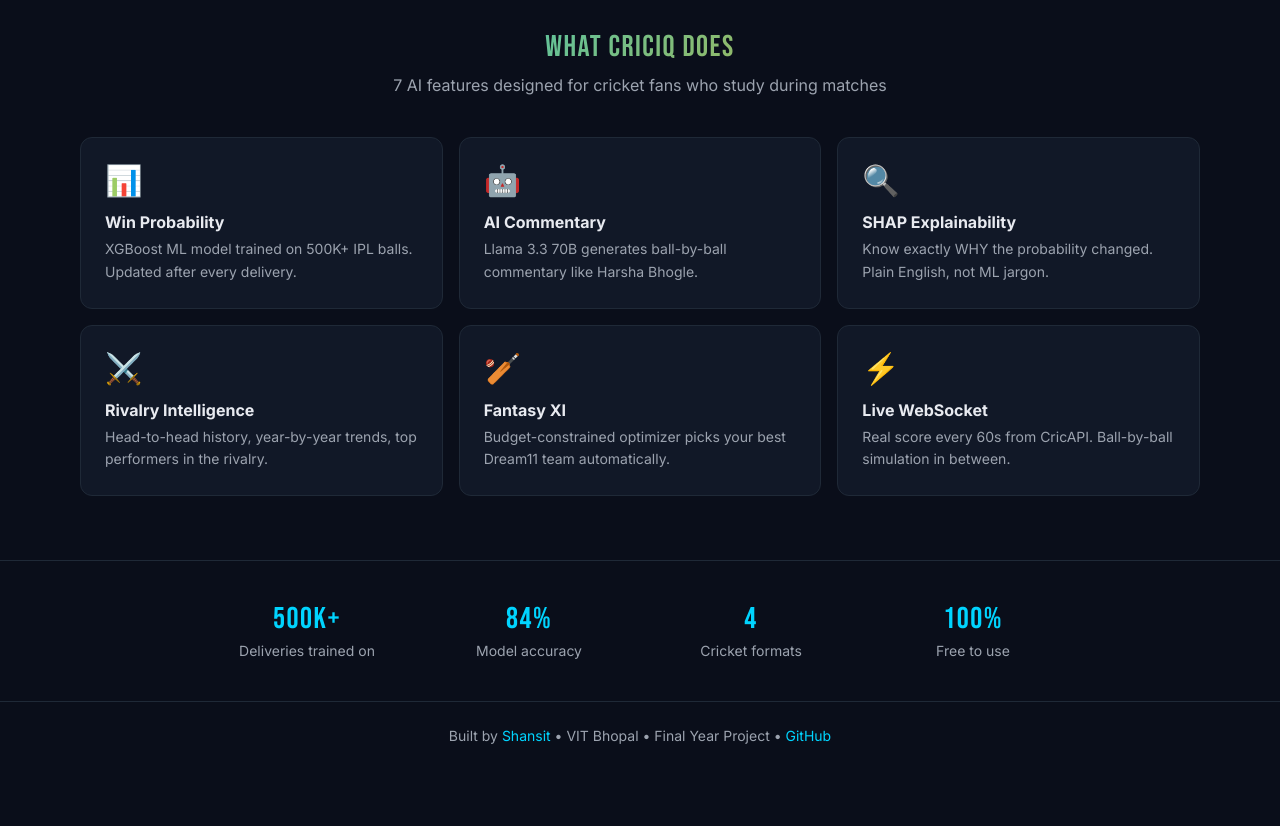
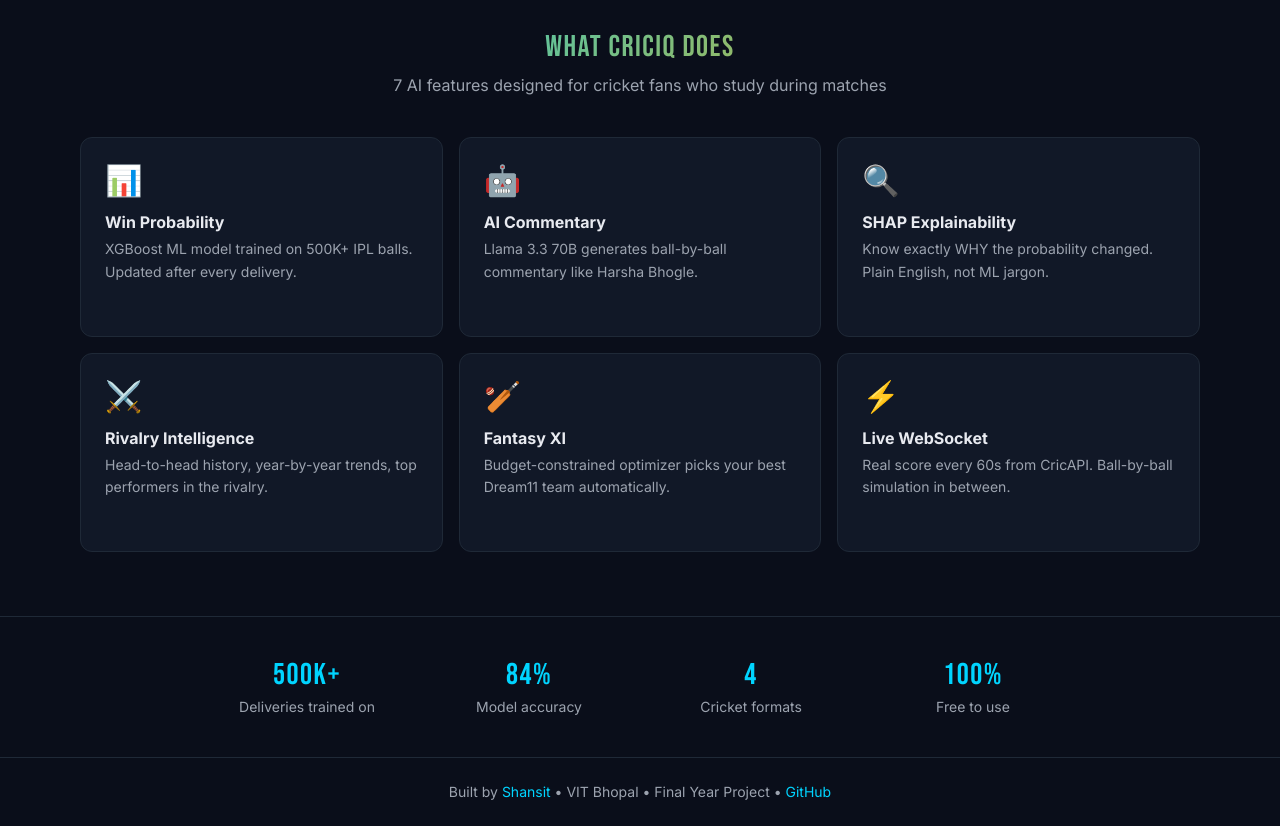
Before and after one commit to Shansit007/CricIQ, a React app in the folder frontend/: page / in a window 1280 px wide. Shown: the part 900-1726 px from the top of the page. Before the commit the page ends 1670 px from the top, so only its background shows below. Built offline with nearby package versions, Linux system fonts and the light colour scheme; no server answers; the HTML template or start-up script is replaced by a standard one.

Commit message:
feat: CricIQ v2 complete — pro UI, win predictor, SHAP, rivalry, fantasy, live matches

```diff
--- a/frontend/src/pages/Home.tsx
+++ b/frontend/src/pages/Home.tsx
@@ -37,36 +37,42 @@
       title: 'Win Probability',
       desc: 'XGBoost ML model trained on 500K+ IPL balls. Updated after every delivery.',
       color: 'border-accent-cyan/30',
+      path: '/predict',
     },
     {
       icon: '🤖',
       title: 'AI Commentary',
       desc: 'Llama 3.3 70B generates ball-by-ball commentary like Harsha Bhogle.',
       color: 'border-accent-gold/30',
+      path: '/matches',
     },
     {
       icon: '🔍',
       title: 'SHAP Explainability',
       desc: 'Know exactly WHY the probability changed. Plain English, not ML jargon.',
       color: 'border-blue-500/30',
+      path: '/predict',
     },
     {
       icon: '⚔️',
       title: 'Rivalry Intelligence',
       desc: 'Head-to-head history, year-by-year trends, top performers in the rivalry.',
       color: 'border-purple-500/30',
+      path: '/rivalry',
     },
     {
       icon: '🏏',
       title: 'Fantasy XI',
       desc: 'Budget-constrained optimizer picks your best Dream11 team automatically.',
       color: 'border-green-500/30',
+      path: '/fantasy',
     },
     {
       icon: '⚡',
       title: 'Live WebSocket',
       desc: 'Real score every 60s from CricAPI. Ball-by-ball simulation in between.',
       color: 'border-accent-red/30',
+      path: '/matches',
     },
   ];
 
@@ -180,14 +186,16 @@
 
         <div className="grid grid-cols-1 sm:grid-cols-2 lg:grid-cols-3 gap-4">
           {features.map((feat, i) => (
-            <div
+            <Link
               key={i}
-              className={`criciq-card border ${feat.color} hover:-translate-y-1 transition-transform duration-200`}
+              to={feat.path}
+              className={`criciq-card border ${feat.color} hover:-translate-y-1 hover:border-opacity-70 transition-all duration-200 block group`}
             >
               <span className="text-3xl mb-3 block">{feat.icon}</span>
-              <h3 className="text-text-primary font-bold text-base mb-1">{feat.title}</h3>
+              <h3 className="text-text-primary font-bold text-base mb-1 group-hover:text-accent-cyan transition-colors">{feat.title}</h3>
               <p className="text-text-secondary text-sm leading-relaxed">{feat.desc}</p>
-            </div>
+              <p className="text-accent-cyan text-xs mt-3 opacity-0 group-hover:opacity-100 transition-opacity">Explore →</p>
+            </Link>
           ))}
         </div>
       </section>
```
Also changed, not shown: 2 other files (tests, documents, lock files or other folders).
